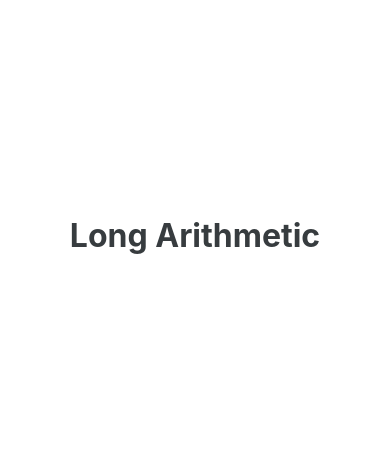
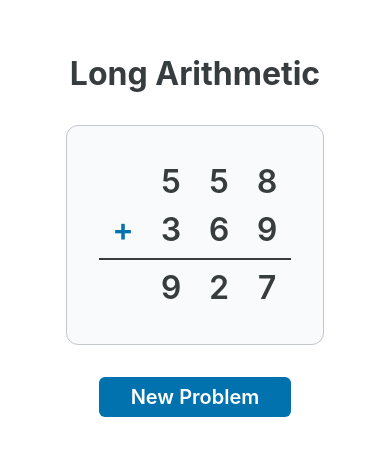
Before and after one commit to jamesliudotcc/long_arithmetic, a React Native app: screen / in a window 390 px wide. Shown: the part 187-642 px from the top of the page. Built offline with nearby package versions, Linux system fonts and the light colour scheme.

Commit message:
Create addition problems

```diff
--- a/App.tsx
+++ b/App.tsx
@@ -1,10 +1,27 @@
-import { colors, spacing, typography } from "@react/theme";
-import { StyleSheet, Text, View } from "react-native";
+import { AdditionProblemDisplay } from "@react/AdditionProblemDisplay";
+import { useAdditionStore } from "@react/store";
+import { colors, radius, spacing, typography } from "@react/theme";
+import { Pressable, StyleSheet, Text, View } from "react-native";
 
 export default function App() {
+	const problem = useAdditionStore((s) => s.problem);
+	const newProblem = useAdditionStore((s) => s.newProblem);
+
 	return (
 		<View style={styles.container}>
 			<Text style={styles.title}>Long Arithmetic</Text>
+			<View style={styles.problemCard}>
+				<AdditionProblemDisplay problem={problem} />
+			</View>
+			<Pressable
+				style={({ pressed }) => [
+					styles.button,
+					pressed && styles.buttonPressed,
+				]}
+				onPress={newProblem}
+			>
+				<Text style={styles.buttonText}>New Problem</Text>
+			</Pressable>
 		</View>
 	);
 }
@@ -16,10 +33,32 @@ const styles = StyleSheet.create({
 		justifyContent: "center",
 		backgroundColor: colors.background,
 		padding: spacing.md,
+		gap: spacing.xl,
 	},
 	title: {
 		fontSize: typography.fontSize["2xl"],
 		fontWeight: typography.fontWeight.bold,
 		color: colors.text,
 	},
+	problemCard: {
+		backgroundColor: colors.surface,
+		borderRadius: radius.lg,
+		padding: spacing.xl,
+		borderWidth: 1,
+		borderColor: colors.border,
+	},
+	button: {
+		backgroundColor: colors.primary,
+		borderRadius: radius.md,
+		paddingVertical: spacing.sm,
+		paddingHorizontal: spacing.xl,
+	},
+	buttonPressed: {
+		backgroundColor: colors.primaryHover,
+	},
+	buttonText: {
+		color: colors.background,
+		fontSize: typography.fontSize.lg,
+		fontWeight: typography.fontWeight.semibold,
+	},
 });
--- a/app.json
+++ b/app.json
@@ -7,7 +7,7 @@
 		"platforms": ["web"],
 		"web": {
 			"bundler": "metro",
-			"output": "static"
+			"output": "single"
 		}
 	}
 }
--- a/package.json
+++ b/package.json
@@ -8,6 +8,7 @@
 		"web": "expo start --web"
 	},
 	"dependencies": {
+		"@expo/metro-runtime": "~4.0.1",
 		"@picocss/pico": "^2.1.1",
 		"expo": "~52.0.0",
 		"immer": "^10.1.1",
@@ -20,9 +21,10 @@
 	"devDependencies": {
 		"@biomejs/biome": "^1.9.4",
 		"@playwright/test": "^1.49.1",
-		"@typescript/native-preview": "latest",
+		"@types/bun": "^1.3.9",
 		"@types/react": "~18.3.12",
-		"@types/react-dom": "~18.3.1"
+		"@types/react-dom": "~18.3.1",
+		"@typescript/native-preview": "latest"
 	},
 	"trustedDependencies": ["@biomejs/biome"]
 }
--- /dev/null
+++ b/src/domain/addition.ts
@@ -0,0 +1,95 @@
+export type Place = "ones_pl" | "tens_pl" | "hundreds_pl" | "thousands_pl";
+export const PLACES: Place[] = [
+	"ones_pl",
+	"tens_pl",
+	"hundreds_pl",
+	"thousands_pl",
+];
+
+export type PlaceValues = {
+	ones_pl: number;
+	tens_pl: number;
+	hundreds_pl: number;
+	thousands_pl: number;
+};
+
+export type AdditionProblem = {
+	addend1: PlaceValues;
+	addend2: PlaceValues;
+	numPlaces: 1 | 2 | 3 | 4;
+};
+
+export type AdditionDifficulty = {
+	numPlaces: 1 | 2 | 3 | 4;
+	numCarries: 0 | 1 | 2 | 3 | 4;
+};
+
+export function decompose(n: number): PlaceValues {
+	return {
+		ones_pl: n % 10,
+		tens_pl: Math.floor(n / 10) % 10,
+		hundreds_pl: Math.floor(n / 100) % 10,
+		thousands_pl: Math.floor(n / 1000) % 10,
+	};
+}
+
+export function toNumber(pv: PlaceValues): number {
+	return (
+		pv.ones_pl + pv.tens_pl * 10 + pv.hundreds_pl * 100 + pv.thousands_pl * 1000
+	);
+}
+
+function randInt(min: number, max: number, random: () => number): number {
+	return Math.floor(random() * (max - min + 1)) + min;
+}
+
+export function generateAdditionProblem(
+	difficulty: AdditionDifficulty,
+	random: () => number = Math.random,
+): AdditionProblem {
+	const { numPlaces, numCarries } = difficulty;
+	if (numCarries > numPlaces) {
+		throw new Error(
+			`numCarries (${numCarries}) must not exceed numPlaces (${numPlaces})`,
+		);
+	}
+
+	const pv1: PlaceValues = {
+		ones_pl: 0,
+		tens_pl: 0,
+		hundreds_pl: 0,
+		thousands_pl: 0,
+	};
+	const pv2: PlaceValues = {
+		ones_pl: 0,
+		tens_pl: 0,
+		hundreds_pl: 0,
+		thousands_pl: 0,
+	};
+
+	for (let i = 0; i < numPlaces; i++) {
+		const place = PLACES[i];
+		const isLeading = i === numPlaces - 1;
+		const forceCarry = i < numCarries;
+
+		let d1: number;
+		let d2: number;
+
+		if (forceCarry) {
+			d1 = randInt(1, 9, random);
+			const d2Min = isLeading ? Math.max(1, 10 - d1) : Math.max(0, 10 - d1);
+			d2 = randInt(d2Min, 9, random);
+		} else if (isLeading) {
+			d1 = randInt(1, 8, random);
+			d2 = randInt(1, 9 - d1, random);
+		} else {
+			d1 = randInt(0, 9, random);
+			d2 = randInt(0, 9 - d1, random);
+		}
+
+		pv1[place] = d1;
+		pv2[place] = d2;
+	}
+
+	return { addend1: pv1, addend2: pv2, numPlaces };
+}
--- /dev/null
+++ b/src/react/AdditionProblemDisplay.tsx
@@ -0,0 +1,91 @@
+import { PLACES, decompose, toNumber } from "@domain/addition";
+import type { AdditionProblem } from "@domain/addition";
+import { colors, spacing, typography } from "@react/theme";
+import { StyleSheet, Text, View } from "react-native";
+
+const CELL_SIZE = 48;
+
+type Props = { problem: AdditionProblem };
+
+export function AdditionProblemDisplay({ problem }: Props) {
+	const { addend1, addend2, numPlaces } = problem;
+
+	const sum = toNumber(addend1) + toNumber(addend2);
+	const sumDecomposed = decompose(sum);
+	const carryOut = Math.floor(sum / 10 ** numPlaces);
+
+	// Most-significant first
+	const displayPlaces = PLACES.slice(0, numPlaces).reverse();
+
+	return (
+		<View style={styles.table}>
+			{/* Addend 1 row */}
+			<View style={styles.row}>
+				<View style={styles.cell} />
+				{displayPlaces.map((place) => (
+					<View key={place} style={styles.cell}>
+						<Text style={styles.digit}>{addend1[place]}</Text>
+					</View>
+				))}
+			</View>
+
+			{/* Addend 2 row */}
+			<View style={styles.row}>
+				<View style={styles.cell}>
+					<Text style={styles.operator}>+</Text>
+				</View>
+				{displayPlaces.map((place) => (
+					<View key={place} style={styles.cell}>
+						<Text style={styles.digit}>{addend2[place]}</Text>
+					</View>
+				))}
+			</View>
+
+			{/* Dividing line */}
+			<View style={[styles.divider, { width: (numPlaces + 1) * CELL_SIZE }]} />
+
+			{/* Sum row */}
+			<View style={styles.row}>
+				<View style={styles.cell}>
+					{carryOut > 0 && <Text style={styles.digit}>{carryOut}</Text>}
+				</View>
+				{displayPlaces.map((place) => (
+					<View key={place} style={styles.cell}>
+						<Text style={styles.digit}>{sumDecomposed[place]}</Text>
+					</View>
+				))}
+			</View>
+		</View>
+	);
+}
+
+const styles = StyleSheet.create({
+	table: {
+		alignItems: "flex-start",
+	},
+	row: {
+		flexDirection: "row",
+	},
+	cell: {
+		width: CELL_SIZE,
+		height: CELL_SIZE,
+		alignItems: "center",
+		justifyContent: "center",
+	},
+	digit: {
+		fontSize: typography.fontSize["2xl"],
+		fontWeight: typography.fontWeight.semibold,
+		color: colors.text,
+		fontVariant: ["tabular-nums"],
+	},
+	operator: {
+		fontSize: typography.fontSize["2xl"],
+		fontWeight: typography.fontWeight.semibold,
+		color: colors.primary,
+	},
+	divider: {
+		borderTopWidth: 2,
+		borderTopColor: colors.text,
+		marginVertical: spacing.xs,
+	},
+});
--- /dev/null
+++ b/src/react/store.ts
@@ -0,0 +1,34 @@
+import {
+	type AdditionDifficulty,
+	type AdditionProblem,
+	generateAdditionProblem,
+} from "@domain/addition";
+import { create } from "zustand";
+import { devtools } from "zustand/middleware";
+
+type State = {
+	problem: AdditionProblem;
+	difficulty: AdditionDifficulty;
+};
+
+type Actions = {
+	newProblem: () => void;
+};
+
+const DEFAULT_DIFFICULTY: AdditionDifficulty = { numPlaces: 3, numCarries: 2 };
+
+export const useAdditionStore = create<State & Actions>()(
+	devtools(
+		(set, get) => ({
+			difficulty: DEFAULT_DIFFICULTY,
+			problem: generateAdditionProblem(DEFAULT_DIFFICULTY),
+			newProblem: () =>
+				set(
+					{ problem: generateAdditionProblem(get().difficulty) },
+					false,
+					"newProblem",
+				),
+		}),
+		{ name: "LongArithmetic" },
+	),
+);
```
Also changed, not shown: 2 other files (tests, documents, lock files or other folders).
